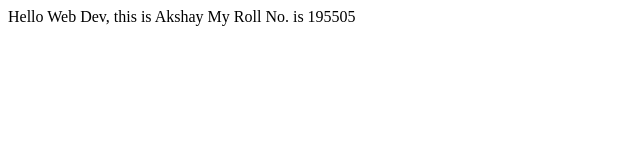
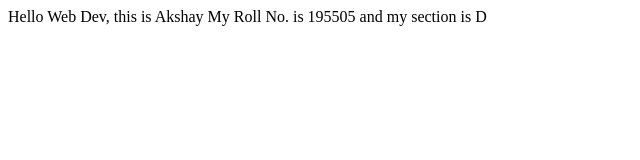
Before and after one commit to Akshaykumarr/newrepo, a plain HTML site: page index.html in a window 1280 px wide. Shown: the whole page, without its empty margins (0-640 px from the left). Drawn offline with Linux system fonts and the light colour scheme.

Commit message:
first commit on html file

```diff
--- a/index.html
+++ b/index.html
@@ -9,5 +9,7 @@
 
         My Roll No. is 195505
 
+        and my section is D
+
     </body>
 </html>
```
